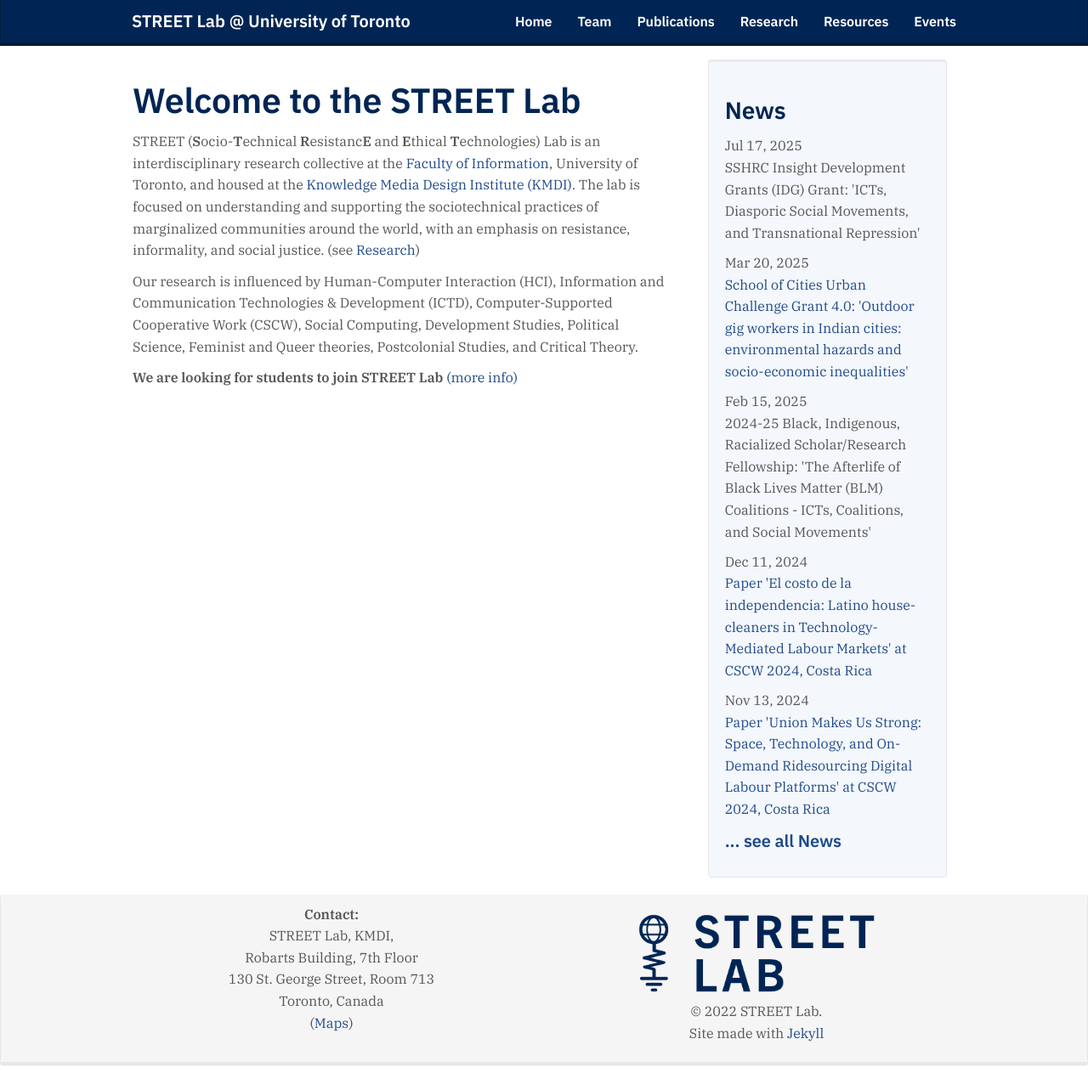
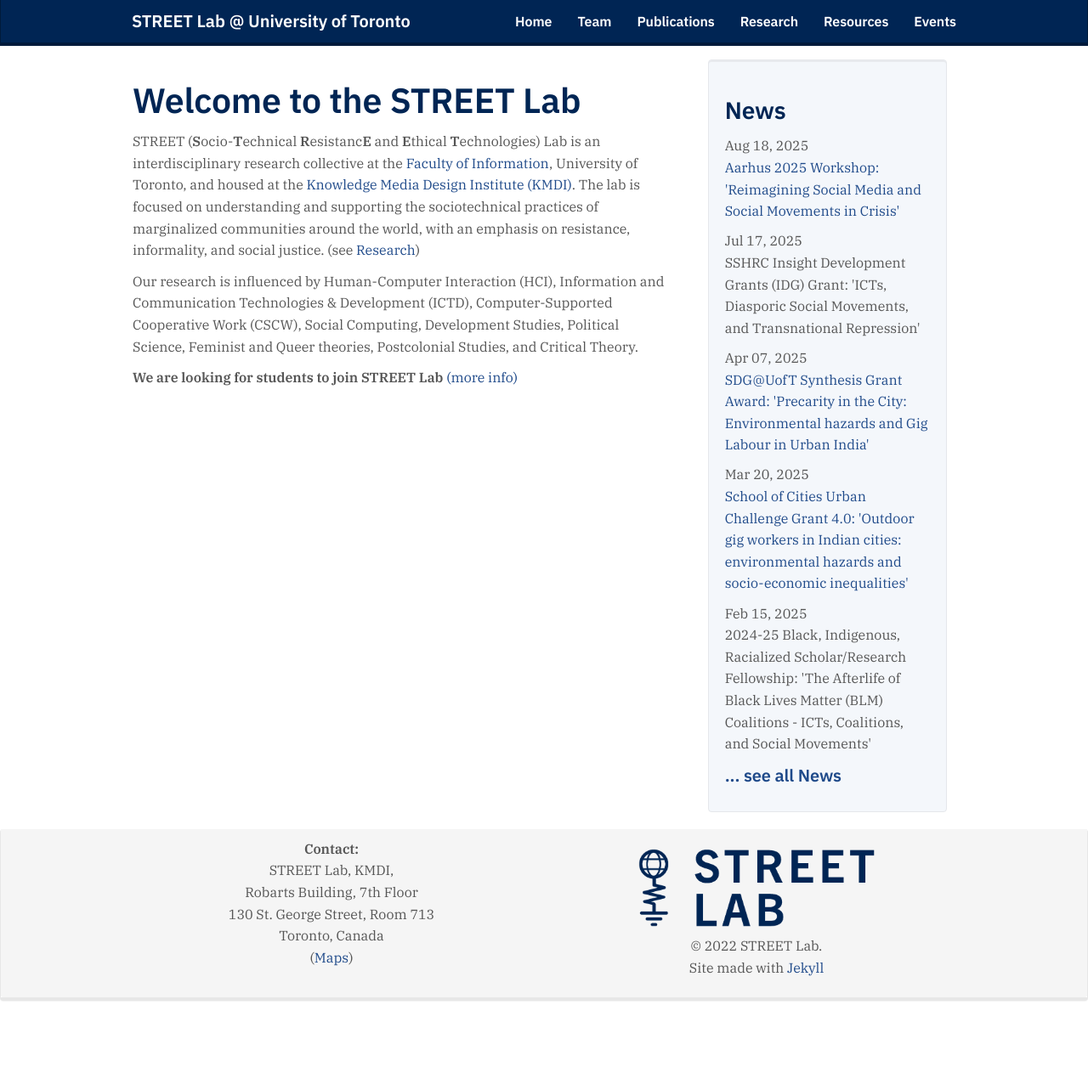
Before and after one commit to street-lab-tech/street-lab-tech.github.io, a Jekyll site: the page built from _pages/home.md, in a window 1280 px wide and 1276 px high. Shown: the whole window at 85% size. Built offline with Jekyll 4.4.1, drawn with Linux system fonts in a browser that asks for light colours; nearby versions of some CDN libraries.

Commit message:
Update site at 2025-10-07_11-28-31.11

```diff
--- a/_data/news.yml
+++ b/_data/news.yml
@@ -1,7 +1,15 @@
+- date: "2025-08-18"
+  headline: "Aarhus 2025 Workshop: 'Reimagining Social Media and Social Movements in Crisis'"
+  url: https://sites.google.com/view/aarhus2025-social-media
+  projects: [tech-social-movement]
 - date: "2025-07-17"
   headline: "SSHRC Insight Development Grants (IDG) Grant: 'ICTs, Diasporic Social Movements, and Transnational Repression'"
   url:
   projects: [tech-social-movement]
+- date: "2025-04-07"
+  headline: "SDG@UofT Synthesis Grant Award: 'Precarity in the City: Environmental hazards and Gig Labour in Urban India'"
+  url: https://sdg.utoronto.ca/research-themes/2025-catalyst-and-synthesis-grant-projects/
+  projects: [tech-labour-practices]
 - date: "2025-03-20"
   headline: "School of Cities Urban Challenge Grant 4.0: 'Outdoor gig workers in Indian cities: environmental hazards and socio-economic inequalities'"
   url: https://schoolofcities.utoronto.ca/programs-opportunities/urban-challenge-grant/urban-challenge-grants-4/
--- a/build_output.txt
+++ b/build_output.txt
@@ -12,5 +12,5 @@
   │         ^^^^^^^^^^^
   ╵
     C:\Users\priya\OneDrive - University of Toronto\Website\street-lab-tech.github.io\css\main.scss 1:9  root stylesheet
-                    done in 3.066 seconds.
+                    done in 0.967 seconds.
  Auto-regeneration: disabled. Use --watch to enable.
```
